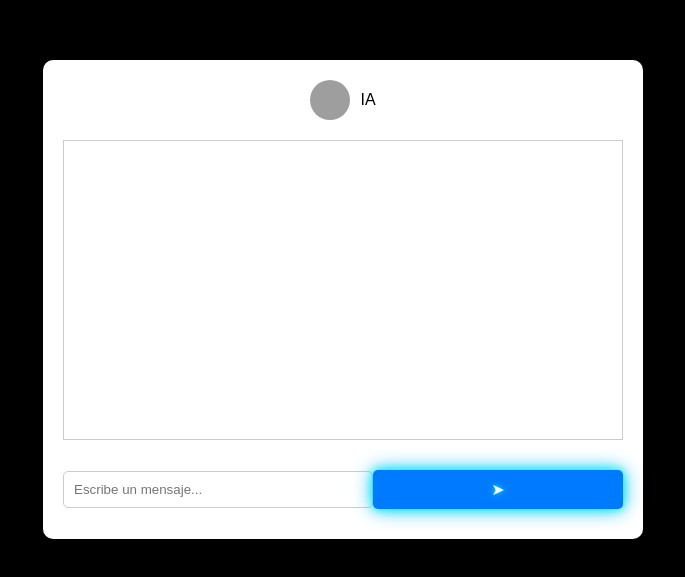
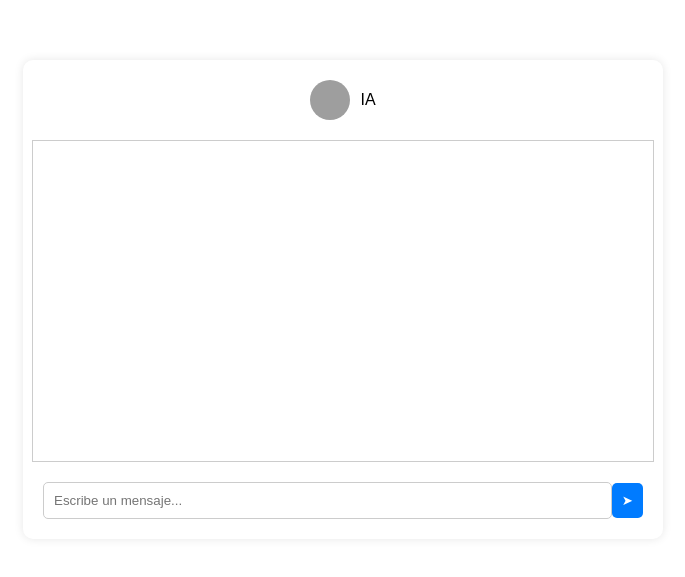
Before and after one commit to deylinqff/Kirito-MD, a plain HTML site: page chat.html in a window 1280 px wide. Shown: the part 101-678 px from the top of the page, without its empty margins (297-982 px from the left). Drawn offline with Linux system fonts and the light colour scheme; grey boxes are pictures that could not be loaded.

Commit message:
Actualizar chat.html

```diff
--- a/chat.html
+++ b/chat.html
@@ -4,7 +4,7 @@
     <meta charset="UTF-8">
     <meta name="viewport" content="width=device-width, initial-scale=1.0">
     <title>Kirito-Bot - IA</title>
-    <link rel="stylesheet" href="styles.css">
+    <link rel="stylesheet" href="chat.css">
     <style>
         body {
             font-family: Arial, sans-serif;
```
